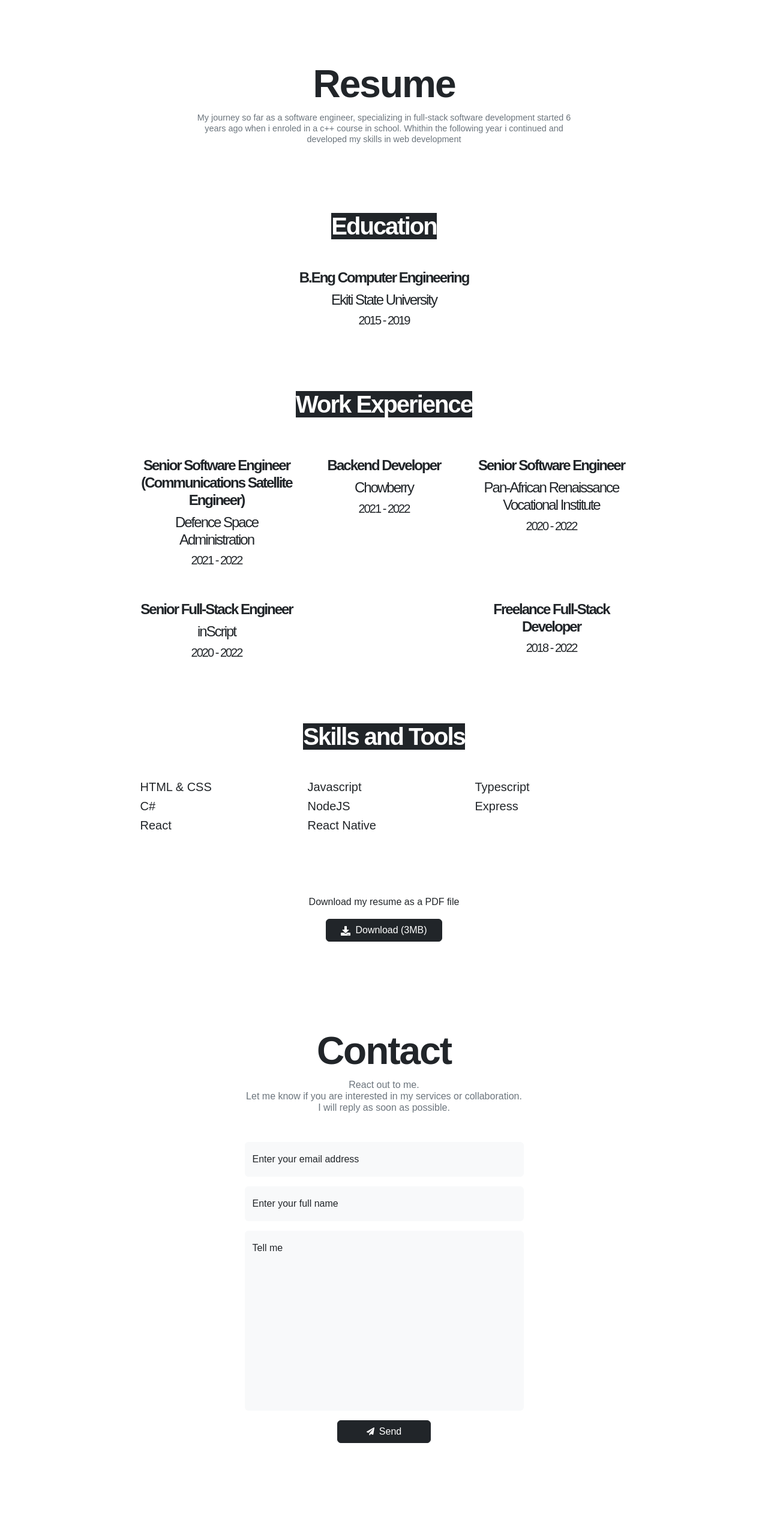
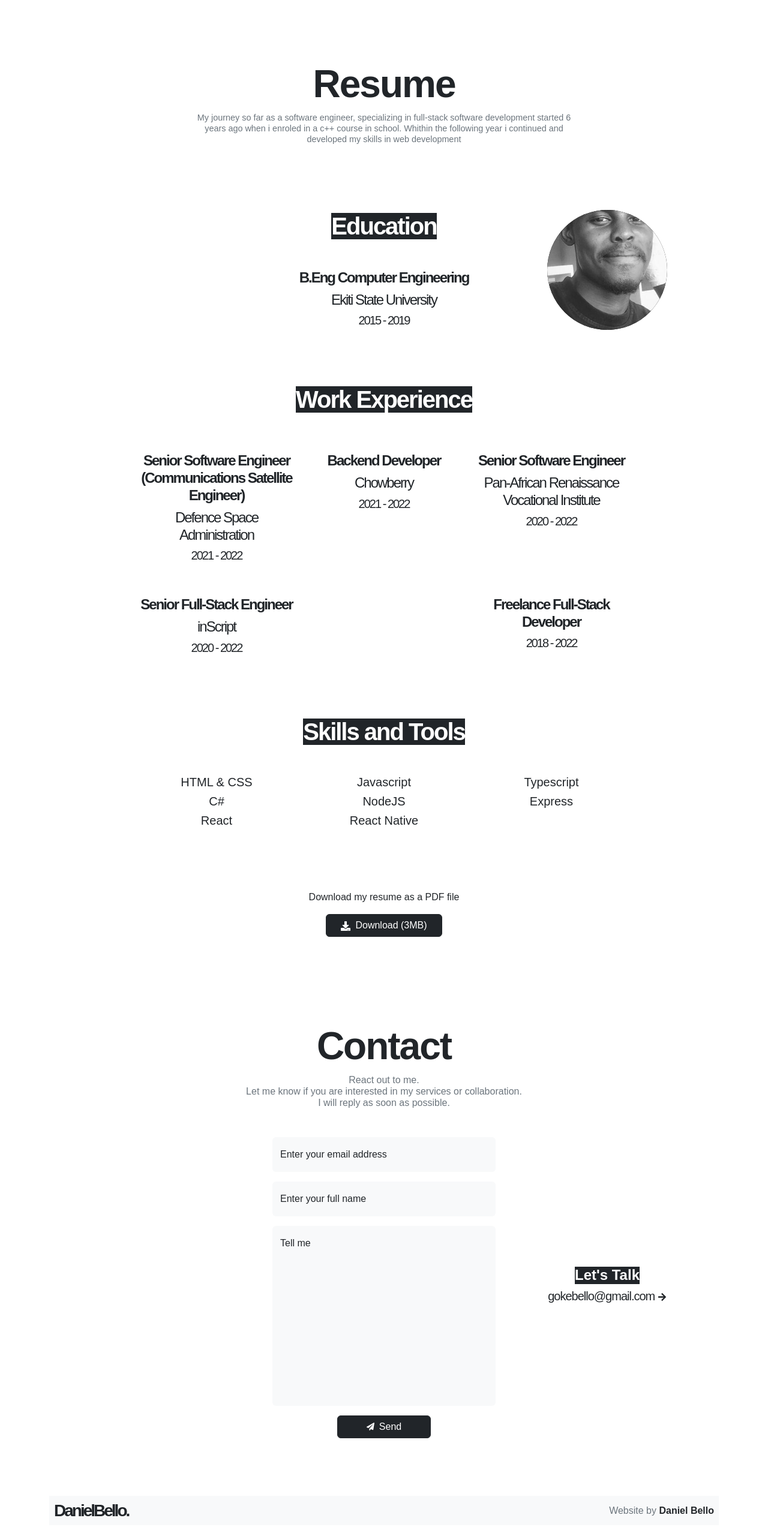
Before and after one commit to DanielBello7/portfolio, a React (Create React App) app: page / in a window 1280 px wide. Shown: the part 1449-4015 px from the top of the page at 60% size. Before the commit the page ends 3951 px from the top, so only its background shows below. Built offline with nearby package versions, Linux system fonts and the light colour scheme.

Commit message:
pages setup

```diff
--- a/package.json
+++ b/package.json
@@ -13,6 +13,7 @@
     "react-awesome-reveal": "^4.0.0",
     "react-dom": "^18.2.0",
     "react-icons": "^4.4.0",
+    "react-router-dom": "^6.3.0",
     "react-scripts": "5.0.1",
     "web-vitals": "^2.1.4"
   },
--- a/src/App.js
+++ b/src/App.js
@@ -1,26 +1,22 @@
 
 
 
-import Header from './components/Header';
-import Landing from './components/Landing';
-import Work from './components/Work';
-import Resume from './components/Resume';
-import Contact from './components/Contact';
+import Home from './routes/Home.routes';
+import Project from './routes/Project.routes';
+import Default from './routes/Default.routes';
+import { Routes, Route } from 'react-router-dom';
 
 function App() {
   return (
-  <main className="container-xl w-100 d-flex flex-column overflow-hidden">
-  <Header />
-  <br /><br />
-  <Landing />
-  <br /><br />
-  <Work />
-  <br /><br />
-  <Resume />
-  <br /><br />
-  <Contact />
-  </main>
-  );
+  <Routes>
+  <Route path='/' element={<Home />} />
+  <Route path='/home' element={<Home />} />
+  <Route path='/project' element={<Project />}>
+  <Route path=':projectID' element={<Project />} />
+  </Route>
+  <Route path='*' element={<Default />} />
+  </Routes>
+  )
 }
 
 export default App;
--- a/src/components/Contact.js
+++ b/src/components/Contact.js
@@ -1,7 +1,7 @@
 
 
 
-import { FaPaperPlane } from 'react-icons/fa';
+import { FaPaperPlane, FaArrowRight } from 'react-icons/fa';
 
 function Contact() {
   return (
@@ -18,7 +18,11 @@ function Contact() {
     <p className='m-0 p-0 text-muted bt-txt'>I will reply as soon as possible.</p>
     </div>
 
-    <form className='col-5 text-start my-5 d-flex flex-column'>
+    <div className='w-100 d-flex flex-row'>
+    <div className='col-4'></div>
+
+    <div className='col-4'>
+      <form className='text-start my-5 d-flex flex-column'>
       <div class="form-floating mb-3 bg-light rounded-3">
       <input type="email" class="form-control bg-light border-0" id="floatingInput" placeholder="name@example.com" />
       <label for="floatingInput" className="floatingTextarea2label">Enter your email address</label>
@@ -40,6 +44,18 @@ function Contact() {
       </button>
       </form>
     </div>
+
+    <div className='col-4 d-flex flex-column align-items-center justify-content-center'>
+
+      <h4 className='fw-bold bg-dark text-white'>Let's Talk</h4>
+      <h5 id="my-email">
+      gokebello@gmail.com <FaArrowRight size={15}/>
+      </h5>
+    </div>
+    </div>
+
+
+  </div>
   )
 }
 
--- /dev/null
+++ b/src/components/EmptyProject.js
@@ -0,0 +1,26 @@
+
+
+
+import { Link } from "react-router-dom";
+import { FaArrowLeft } from 'react-icons/fa';
+import Header from "./Header";
+
+function EmptyProject() {
+  return (
+  <div className="container-xl w-100 vh-100">
+  <Header />
+  <br /><br /><br />
+  <main className="w-100 my-5 d-flex flex-column align-items-center">
+  <h1 className="col-8 text-center" id="select-another">
+  Sorry, the project you have selected doesn't exist. Please select another one.
+  </h1>
+  <Link to="/" className="btn btn-dark d-flex flex-row align-items-center px-4 my-3 py-2">
+    <FaArrowLeft size={15} className="me-1"/>
+    <span>Back home</span>
+  </Link>
+  </main>
+  </div>
+  );
+}
+
+export default EmptyProject;
--- /dev/null
+++ b/src/components/Footer.js
@@ -0,0 +1,17 @@
+
+
+
+import { Logo } from '../components/Header';
+
+function Footer() {
+  return (
+  <footer className='mb-5 p-2 d-flex flex-row justify-content-between align-items-center bg-light'>
+    <Logo />
+    <p className='p-0 m-0 text-muted'>
+    Website by <span className='text-dark fw-bold'>Daniel Bello</span>
+    </p>
+  </footer>
+  )
+}
+
+export default Footer;
--- a/src/components/Resume.js
+++ b/src/components/Resume.js
@@ -3,6 +3,7 @@
 
 import { experience } from '../constants';
 import { FaDownload } from 'react-icons/fa';
+import { assets } from '../constants';
 
 
 function WorkExperience({ title, location, period }) {
@@ -51,12 +52,23 @@ function Resume() {
     </p>
     </div>
 
-    <div className='col-5 my-5 text-center'>
-    <h3 className='h1 txt fw-bold bg-dark text-white d-inline'>Education</h3>
-    <h5 className='fw-bold txt h4 mt-5'>B.Eng Computer Engineering</h5>
-    <h5 className='txt h4'>Ekiti State University</h5>
-    <h5 className='txt h5'>2015 - 2019</h5>
+    <div className='w-100 d-flex flex-row'>
+    <div className='col-4'></div>
+
+    <div className='col-4'>
+      <div className='my-5 text-center'>
+      <h3 className='h1 txt fw-bold bg-dark text-white d-inline'>Education</h3>
+      <h5 className='fw-bold txt h4 mt-5'>B.Eng Computer Engineering</h5>
+      <h5 className='txt h4'>Ekiti State University</h5>
+      <h5 className='txt h5'>2015 - 2019</h5>
+      </div>
     </div>
+
+    <div className='col-4 d-flex justify-content-center align-items-center'>
+    <div id="center-img"><img src={assets.img1} id="user-img" alt="user-img"/></div>
+    </div>
+    </div>
+
 
     <div className='col-9 my-5 text-center'>
     <h3 className='h1 txt fw-bold bg-dark text-white d-inline'>Work Experience</h3>
@@ -65,7 +77,7 @@ function Resume() {
 
     <div className='col-9 my-5 text-center'>
     <h3 className='h1 txt fw-bold bg-dark text-white d-inline'>Skills and Tools</h3>
-    <div className='mt-5 w-100 row gx-4 m-0 text-start'>
+    <div className='mt-5 w-100 row gx-4 m-0 text-center'>
     {skillsOutput}
     </div>
     </div>
--- a/src/index.css
+++ b/src/index.css
@@ -103,3 +103,38 @@ body {
   height: 300px;
   resize: none;
 }
+#my-email {
+  letter-spacing: -1px;
+  cursor: pointer;
+}
+#my-email:hover {
+  background-color: black;
+  color: white;
+}
+#center-img {
+  width: 200px;
+  height: 200px;
+  border-radius: 300px;
+  background-color: black;
+}
+#user-img {
+  width: 100%;
+  height: 100%;
+  border-radius: 300px;
+  object-fit: cover;
+}
+#error {
+  font-size: 8rem;
+  letter-spacing: -15px;
+}
+#sorry {
+  letter-spacing: -4px;
+}
+.sorry-txt {
+  letter-spacing: -1px;
+}
+#select-another {
+  font-size: 4rem;
+  letter-spacing: -7px;
+  font-weight: bold;
+}
--- a/src/index.js
+++ b/src/index.js
@@ -4,6 +4,7 @@
 import React from 'react';
 import ReactDOM from 'react-dom/client';
 import App from './App';
+import { BrowserRouter } from 'react-router-dom';
 import '../node_modules/bootstrap/dist/css/bootstrap.min.css';
 import '../node_modules/bootstrap/dist/js/bootstrap.bundle';
 import '../node_modules/bootstrap/dist/js/bootstrap';
@@ -11,7 +12,9 @@ import './index.css';
 
 const app = (
   <React.StrictMode>
+  <BrowserRouter>
   <App />
+  </BrowserRouter>
   </React.StrictMode>
 );
 
--- /dev/null
+++ b/src/routes/Default.routes.js
@@ -0,0 +1,23 @@
+
+
+
+import { Link } from 'react-router-dom';
+import { FaArrowRight } from 'react-icons/fa';
+
+function Default() {
+  return (
+  <div className="w-100 vh-100 d-flex flex-column justify-content-center align-items-center">
+  <h1 className="fw-bold" id="error">404 Page Error</h1>
+  <h1 className="col-5 text-center fw-bold" id="sorry">
+  Oops. Sorry, the page you're looking for doesn't exist
+  </h1>
+  <p className="sorry-txt">Try starting from the homepage</p>
+  <Link to="/" className="btn btn-dark px-4">
+    <span>Home</span>
+    <FaArrowRight size={12} className="ms-1"/>
+  </Link>
+  </div>
+  )
+}
+
+export default Default;
--- /dev/null
+++ b/src/routes/Home.routes.js
@@ -0,0 +1,28 @@
+
+
+
+import Header from '../components/Header';
+import Landing from '../components/Landing';
+import Work from '../components/Work';
+import Resume from '../components/Resume';
+import Contact from '../components/Contact';
+import Footer from '../components/Footer';
+
+function Home() {
+  return (
+  <main className="container-xl w-100 d-flex flex-column overflow-hidden">
+  <Header />
+  <br /><br />
+  <Landing />
+  <br /><br />
+  <Work />
+  <br /><br />
+  <Resume />
+  <br /><br />
+  <Contact />
+  <Footer />
+  </main>
+  );
+}
+
+export default Home;
--- /dev/null
+++ b/src/routes/Project.routes.js
@@ -0,0 +1,30 @@
+
+
+
+import { useState, useLayoutEffect } from 'react';
+import { useParams } from 'react-router-dom';
+import { projects } from '../constants';
+import EmptyProject from '../components/EmptyProject';
+
+function Project() {
+  const params = useParams();
+
+  const [project, setProject] = useState();
+
+  useLayoutEffect(() => {
+    const selectedProject = parseInt(params.projectID);
+    const result = projects.find(item => item.id === selectedProject);
+    if (!result) return setProject(null);
+    setProject(result);
+  }, [params.projectID]);
+
+  if (!project) return <EmptyProject />
+
+  return (
+  <div className='container-xl w-100 border'>
+  Project
+  </div>
+  )
+}
+
+export default Project;
```
Also changed, not shown: 1 other file (tests, documents, lock files or other folders). Lines whose indentation alone changed are shown as unchanged.
